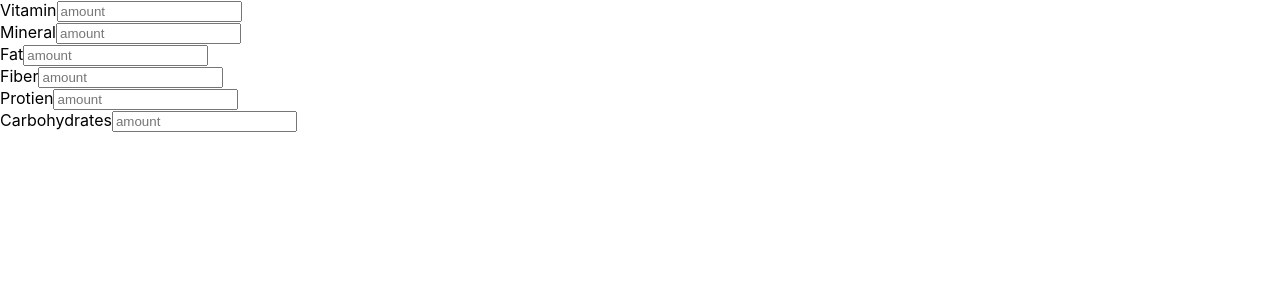
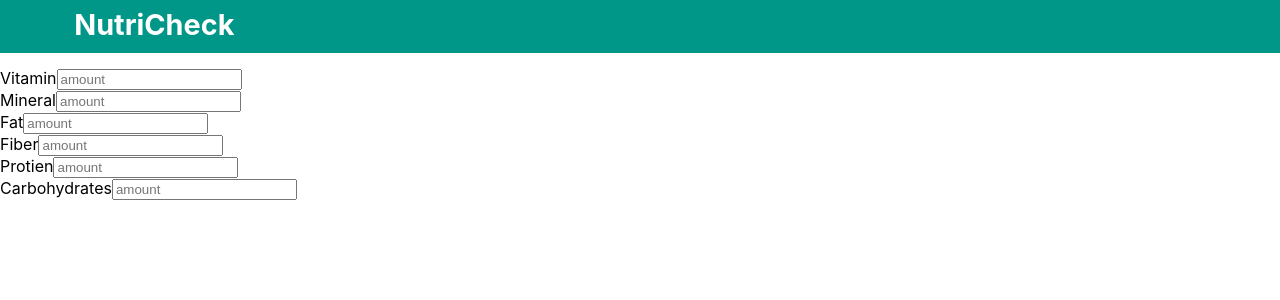
Before and after one commit to ishwantsingh/NutriCheck, a React (Create React App) app in the folder nutricheck/: page / in a window 1280 px wide. Shown: the top 300 px of the page. Built offline with nearby package versions, Linux system fonts and the light colour scheme.

Commit message:
feat: added Headbar.

```diff
--- a/nutricheck/src/App.js
+++ b/nutricheck/src/App.js
@@ -1,13 +1,14 @@
 import React from "react";
 import { Route } from "react-router-dom";
-import Options from "../src/components/Options";
-import "./App.css";
+
+import Options from "./components/Options";
+import Headbar from "./components/Headbar";
 
 class App extends React.Component {
   render() {
     return (
       <div>
-        {/* <Headbar /> */}
+        <Headbar />
         <div>
           <Route path="/" component={Options} />
         </div>
--- a/nutricheck/src/components/Headbar.js
+++ b/nutricheck/src/components/Headbar.js
@@ -0,0 +1,51 @@
+import React from "react";
+import { Link } from "react-router-dom";
+import styled from "styled-components";
+
+const StyledDiv = styled.div`
+  width: 100%;
+  display: flex;
+
+  align-items: center;
+  margin-bottom: 15px;
+  height: 53px;
+  background-color: #009688;
+  a {
+    margin-right: 3%;
+    margin-left: 5.8%;
+    text-decoration: none;
+  }
+  .logo {
+    color: white;
+    font-size: 1.8em;
+    font-weight: bold;
+    margin-bottom: 5px;
+  }
+  .links {
+    color: white;
+    font-size: 1.04rem;
+    font-weight: bold;
+    margin-left: 2.5%;
+  }
+  .link-container {
+    display: flex;
+    flex-direction: row-reverse;
+    width: 30%;
+    flex-grow: 1;
+    margin-right: 0;
+  }
+`;
+
+const Headbar = () => {
+  return (
+    <StyledDiv>
+      <Link to="/" className="logo">
+        NutriCheck
+      </Link>
+
+      <div className="link-container"></div>
+    </StyledDiv>
+  );
+};
+
+export default Headbar;
```
